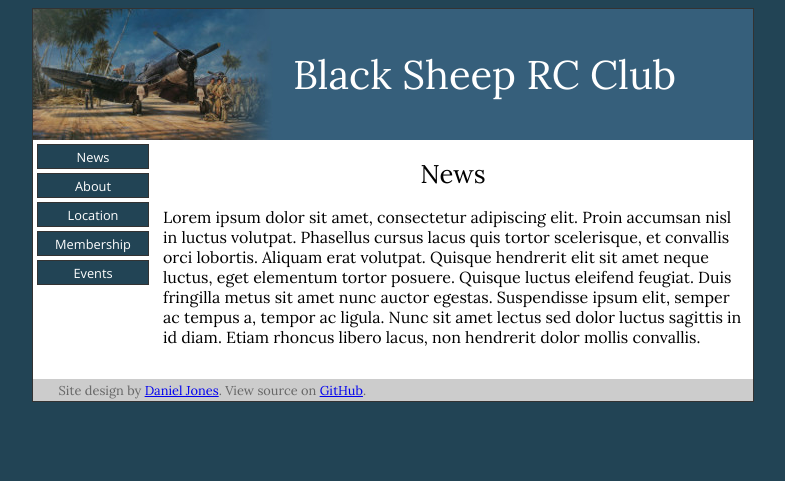
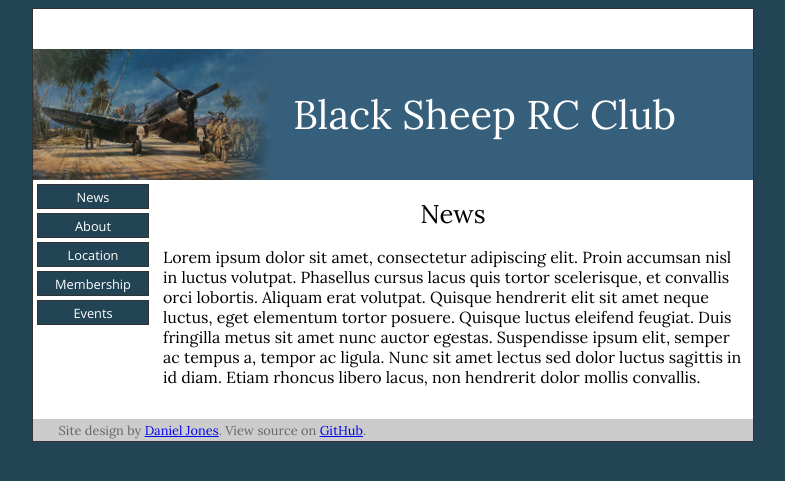
Before and after one commit to tortxof/blacksheeprcclub-www, a Jekyll site: the page built from index.html, in a window 1280 px wide. Shown: the top 481 px of the page, without its empty margins (247-1032 px from the left). Built offline with Jekyll 4.4.1, drawn with Linux system fonts in a browser that asks for light colours.

Commit message:
Changed header vertical align to use line-height attrib.

```diff
--- a/_layouts/default.html
+++ b/_layouts/default.html
@@ -17,7 +17,7 @@
 
 <div id="main">
 
-<div id="header">{{ site.name }}</div>
+<div id="header"><p>{{ site.name }}</p></div>
 
 <nav id="nav" role="navigation">
 {% include nav.html %}
--- a/stylesheet.css
+++ b/stylesheet.css
@@ -17,13 +17,17 @@ text-align:center;
 
 #header {
 width:460px;
-height:91px;
+height:131px;
 font-size:40px;
 color:#fff;
 background-image:url('/images/header.jpg');
-padding:40px 0 0 260px;
+padding:0 0 0 260px;
 border:0;
 margin:0;
+}
+
+#header p {
+line-height:131px;
 }
 
 #nav {
@@ -135,7 +139,11 @@ padding:0;
 background-image:url('/images/header-mobile.jpg');
 font-size:20px;
 width:220px;
-height:52px;
-padding:20px 0 0 140px;
+height:72px;
+padding:0 0 0 140px;
+}
+
+#header p {
+line-height:72px;
 }
 }
```
